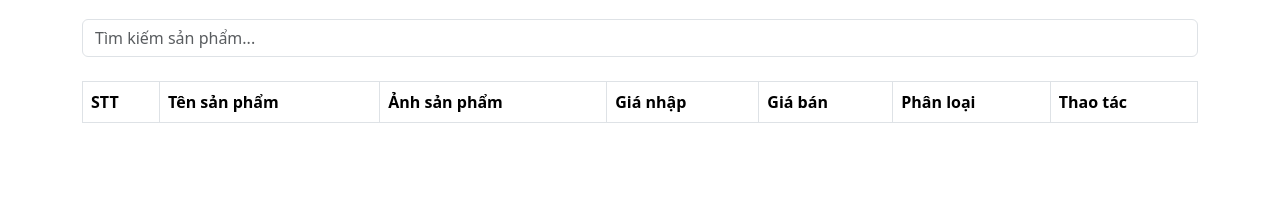
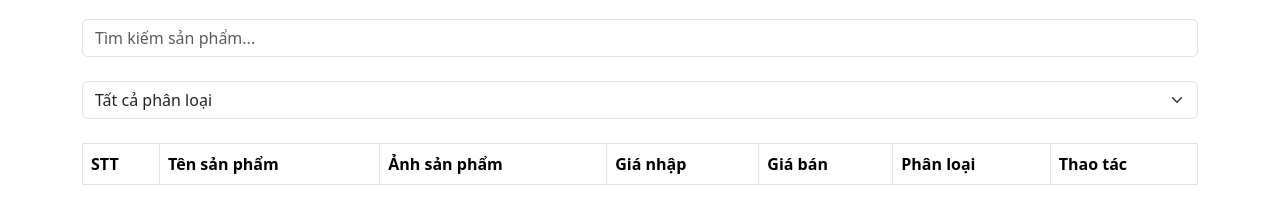
Before and after one commit to phuocleaf/gamingGearFrontEnd, a plain HTML site: page sanpham.html in a window 1280 px wide. Shown: the part 101-324 px from the top of the page. Drawn offline with nearby package versions, Linux system fonts and the light colour scheme; no server answers.

Commit message:
update fillter category

```diff
--- a/sanpham.html
+++ b/sanpham.html
@@ -30,6 +30,14 @@
 
         <div class="mb-4">
             <input type="text" class="form-control" id="search-input" placeholder="Tìm kiếm sản phẩm..." oninput="filterProducts()">
+            <br>
+            <div class="mb-4">
+                <select id="category-filter" class="form-select" onchange="filterProducts()">
+                    <option value="">Tất cả phân loại</option>
+                    <!-- Các phân loại sẽ được nạp ở đây -->
+                </select>
+            </div>
+
         </div>
 
         <table class="table table-striped table-bordered">
@@ -109,8 +117,10 @@
         // Nạp phân loại vào các dropdown
         function populateCategorySelects() {
             const newProductCategorySelect = document.getElementById('newProductCategory');
+            const categoryFilterSelect = document.getElementById('category-filter');
             categories.forEach(category => {
                 newProductCategorySelect.innerHTML += `<option value="${category._id}">${category.name}</option>`;
+                categoryFilterSelect.innerHTML += `<option value="${category._id}">${category.name}</option>`;
             });
         }
 
@@ -162,7 +172,13 @@
         // Tìm kiếm sản phẩm
         function filterProducts() {
             const searchTerm = document.getElementById('search-input').value.toLowerCase();
-            const filteredProducts = products.filter(product => product.name.toLowerCase().includes(searchTerm));
+            const selectedCategory = document.getElementById('category-filter').value;
+
+            const filteredProducts = products.filter(product => {
+                const matchesName = product.name.toLowerCase().includes(searchTerm);
+                const matchesCategory = selectedCategory ? product.phanloaiId === selectedCategory : true;
+                return matchesName && matchesCategory;
+            });
             displayProducts(filteredProducts);
         }
 
```
